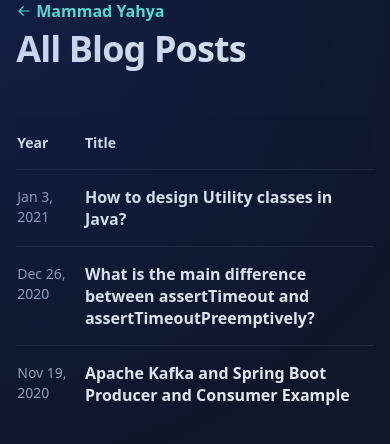
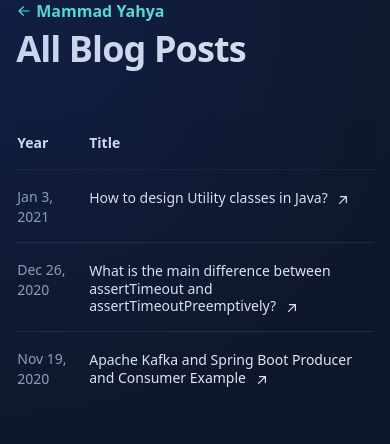
Before and after one commit to mammadyahyayev/portfolio, a React (Vite) app: page /blog-posts in a window 390 px wide. Shown: the top 444 px of the page. Built offline with nearby package versions, Linux system fonts and the light colour scheme.

Commit message:
Add links to Projects and BlogPosts title in mobile view

```diff
--- a/src/components/pages/BlogPostsPage.tsx
+++ b/src/components/pages/BlogPostsPage.tsx
@@ -34,7 +34,15 @@ const BlogPostsPage = () => {
                                 </td>
                                 <td className="py-4 pr-4 align-top font-semibold leading-snug text-slate-200">
                                     <div>
-                                        <div className="block sm:hidden"><span>{post.title}</span>
+                                        <div className="block sm:hidden">
+                                            <a
+                                                className="inline-flex items-baseline font-medium leading-tight text-slate-200 hover:text-teal-300 focus-visible:text-teal-300 text-sm group/link"
+                                                href={post.link} target="_blank" rel="noreferrer noopener"
+                                                aria-label={post.link + " (opens in a new tab)"}>
+                                                <span>
+                                                    <span>{post.title} <UpArrowIcon/> </span>
+                                                </span>
+                                            </a>
                                         </div>
                                         <div className="hidden sm:block">{post.title}</div>
                                     </div>
--- a/src/components/pages/ProjectsPage.tsx
+++ b/src/components/pages/ProjectsPage.tsx
@@ -33,7 +33,15 @@ function ProjectsPage() {
                             </td>
                             <td className="py-4 pr-4 align-top font-semibold leading-snug text-slate-200">
                                 <div>
-                                    <div className="block sm:hidden"><span>{project.name}</span>
+                                    <div className="block sm:hidden">
+                                        <a
+                                            className="inline-flex items-baseline font-medium leading-tight text-slate-200 hover:text-teal-300 focus-visible:text-teal-300 text-sm group/link"
+                                            href={project.link} target="_blank" rel="noreferrer noopener"
+                                            aria-label={project.link + " (opens in a new tab)"}>
+                                                <span>
+                                                    <span>{project.name} <UpArrowIcon/> </span>
+                                                </span>
+                                        </a>
                                     </div>
                                     <div className="hidden sm:block">{project.name}</div>
                                 </div>
```
